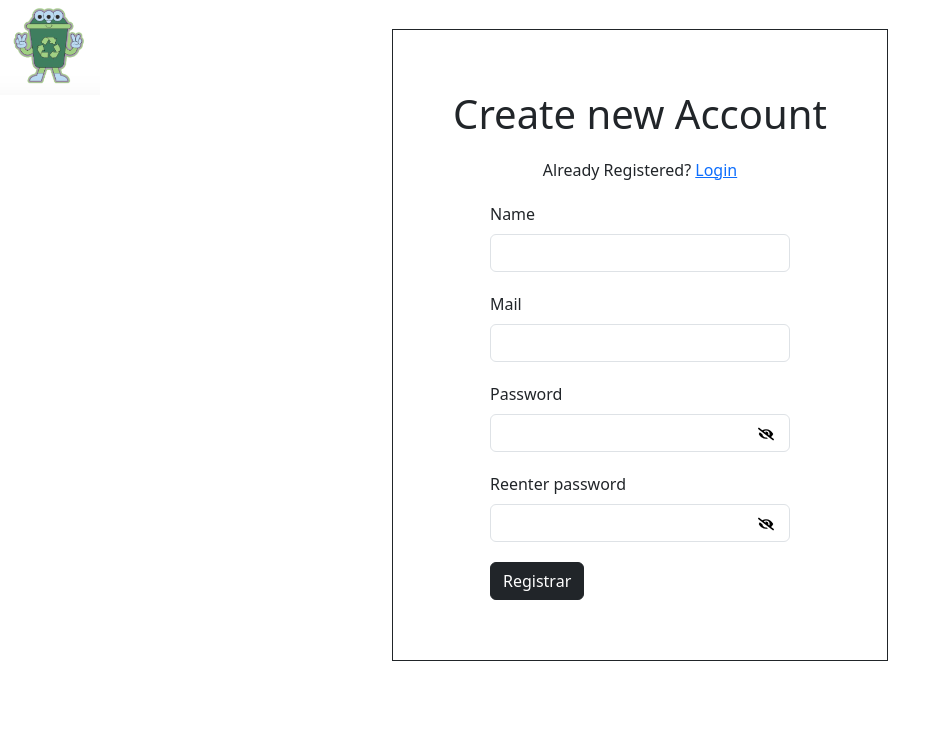
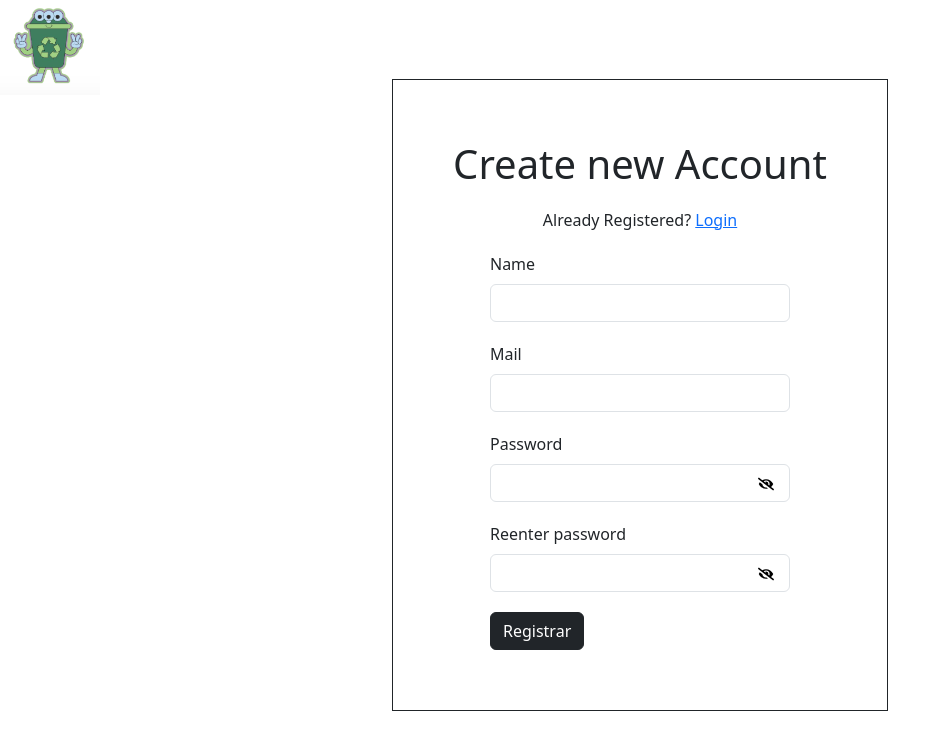
Before and after one commit to nico1612/login, a React (Vite) app: page /register in a window 1280 px wide. Shown: the top 750 px of the page, without its empty margins (0-938 px from the left). Built offline with nearby package versions, Linux system fonts and the light colour scheme; no server answers.

Commit message:
register css

```diff
--- a/src/componentes/Login.css
+++ b/src/componentes/Login.css
@@ -15,6 +15,18 @@
     align-items: center;
     position: relative;
     bottom: 150px;
+  }
+
+  .flexGeneralRegister{
+    box-shadow: 0 0 0px rgba(0, 0, 0, 0.5);
+    max-width: 500px;
+    padding: 60px;
+    display: flex;
+    flex-direction: column;
+    justify-content: center;
+    align-items: center;
+    position: relative;
+    bottom: 100px;
   }
 
   .labelMail,.inputPassword{
--- a/src/componentes/registro.jsx
+++ b/src/componentes/registro.jsx
@@ -37,7 +37,7 @@ export const Registro = () => {
 
   return (
     <div className="flexContainer">
-      <div className="flexGeneral border border-dark">
+      <div className="flexGeneralRegister border border-dark">
         <h1 className="texto">Create new Account</h1>
         <div className="linkRegistro">
           Already Registered? <Link to="/">Login</Link>
```
